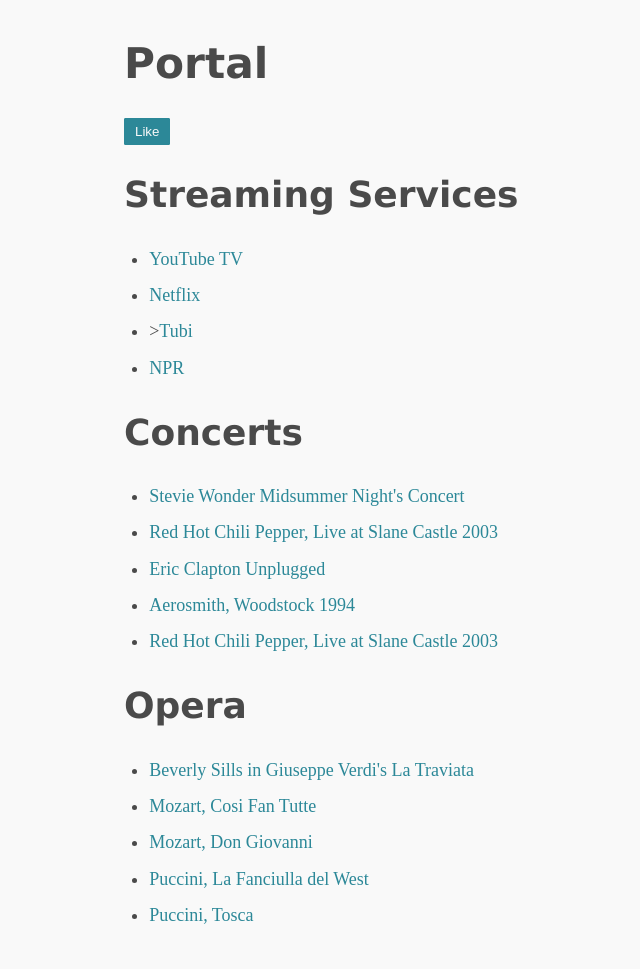
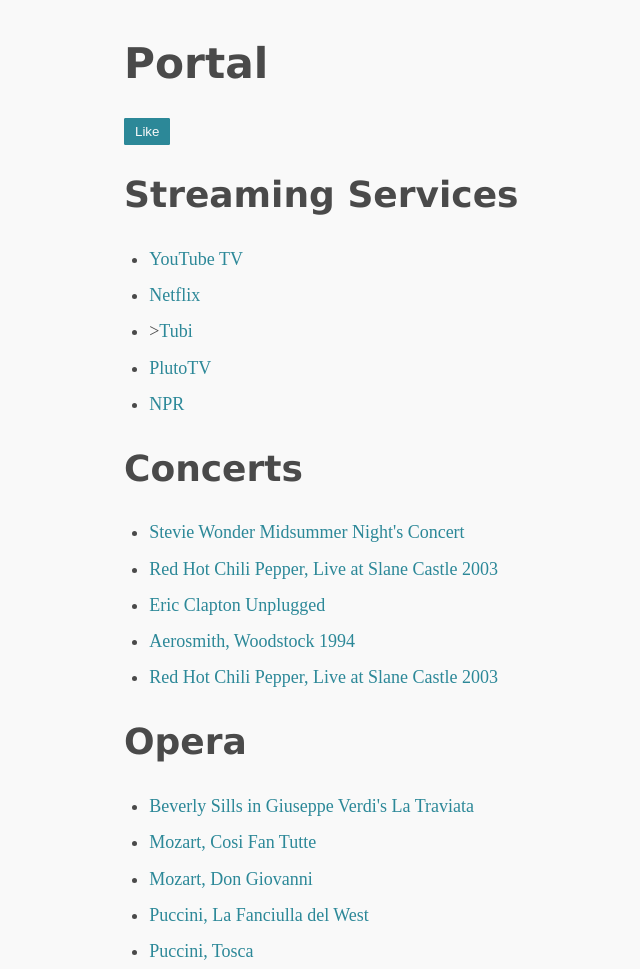
Before and after one commit to jake-bladt/myportal, a website: page website/index.html in a window 1280 px wide. Shown: the whole page, without its empty margins (174-814 px from the left). Drawn offline with nearby package versions, Linux system fonts and the light colour scheme.

Commit message:
+Pluto TV

```diff
--- a/website/index.html
+++ b/website/index.html
@@ -15,6 +15,7 @@
       <li><a href="http://www.youtubetv.com">YouTube TV</a></li>
       <li><a href="http://www.netflix.com">Netflix</a></li>
       <li>><a href="https://tubitv.com/home">Tubi</a></li>
+      <li><a href="https://www.pluto.tv/tv/pluto-tv-movies">PlutoTV</a></li>
       <li><a href="http://www.npr.org">NPR</a></li>
     </ul>
 
```
